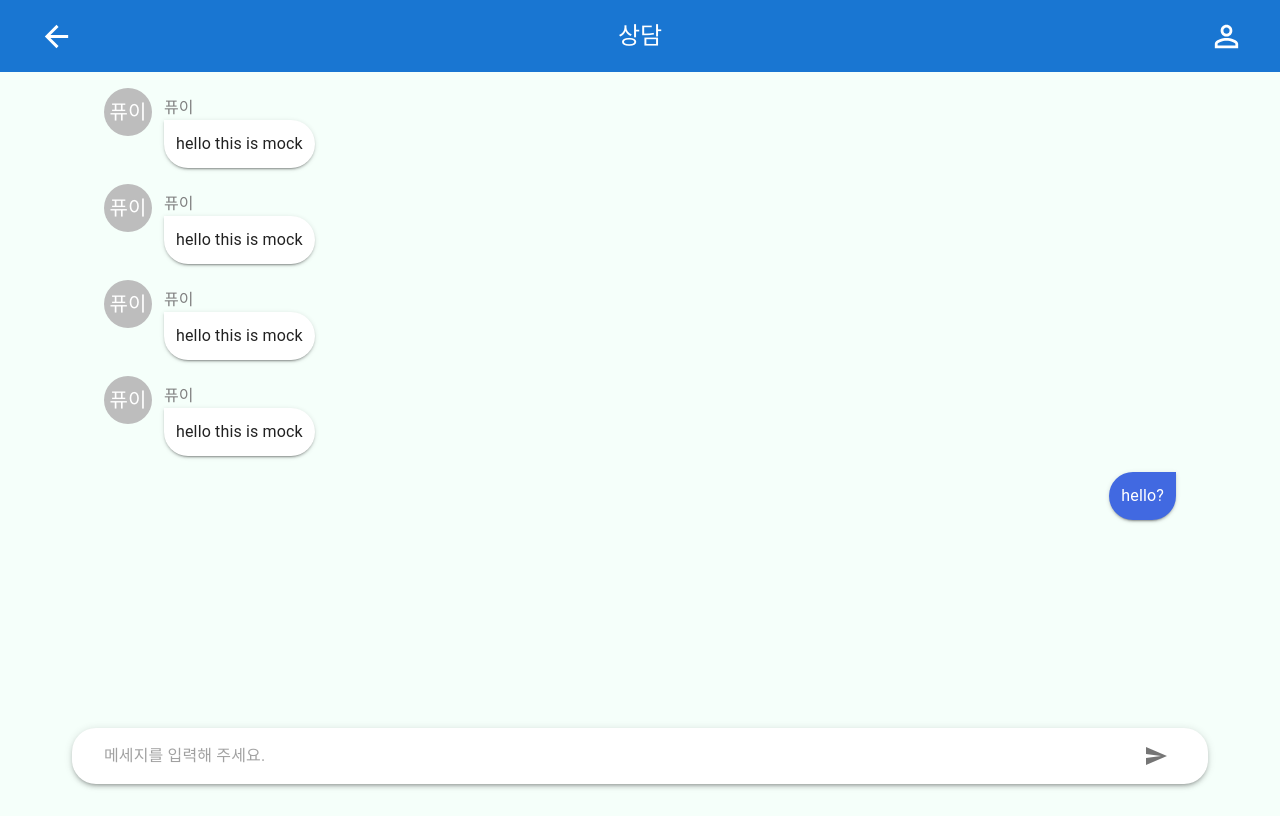
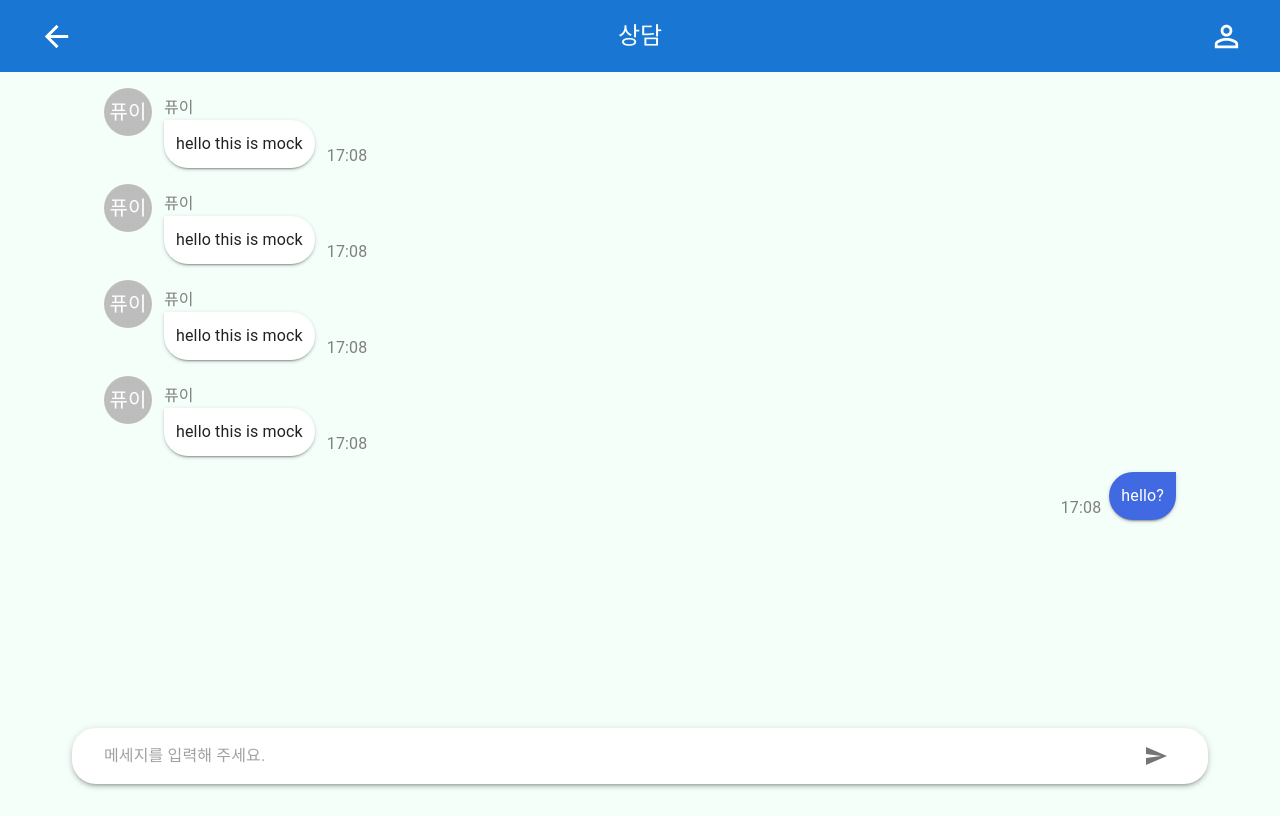
Before and after one commit to PUE-AI-ChatBot/PUE-FE, a Next.js app: page /chat in a window 1280 px wide. Built offline with nearby package versions, Linux system fonts and the light colour scheme; no server answers.

Commit message:
feat : 채팅 메세지 시간 추가
- 메세지 보낸 시간 추가

- moment 라이브러리 사용

- 현재 서버 응답 시간 형식이 안 맞는 문제 있음

```diff
--- a/package.json
+++ b/package.json
@@ -14,6 +14,7 @@
     "@mui/icons-material": "^5.8.4",
     "@mui/material": "^5.10.1",
     "@tailwindcss/forms": "^0.5.2",
+    "moment": "^2.29.4",
     "next": "12.2.5",
     "react": "18.2.0",
     "react-dom": "18.2.0",
--- a/src/application/chat/Adaptor.ts
+++ b/src/application/chat/Adaptor.ts
@@ -1,4 +1,5 @@
 import { Chat } from '@domain/chat/Chat';
+import moment, { Moment } from 'moment';
 
 /**
  * @todo
@@ -11,7 +12,7 @@ interface User {
 
 export interface Message {
   text: string;
-  writeAt?: Date;
+  writeAt: Moment;
   user: User;
 }
 
@@ -27,7 +28,7 @@ export class MessageAdaptor {
   fromText(text: string): Message {
     return {
       text,
-      writeAt: new Date(),
+      writeAt: moment(),
       user: {
         name: 'MOCK',
         photo: 'MOCK',
@@ -39,7 +40,7 @@ export class MessageAdaptor {
     const { message, direction, date, id, userId, userName } = chat.properties;
     return {
       text: message,
-      writeAt: new Date(date),
+      writeAt: date,
       user: {
         name: userName,
         photo: 'MOCK',
@@ -52,7 +53,7 @@ export class MessageAdaptor {
       id: 0,
       userId: 0,
       userName: message.user.name,
-      date: 'MOCK',
+      date: message.writeAt,
       message: message.text,
       direction: 'send',
     });
--- a/src/components/chat/Message.tsx
+++ b/src/components/chat/Message.tsx
@@ -1,10 +1,10 @@
-import React from 'react';
+import React, { memo } from 'react';
 import { Avatar, Box, Paper, Typography } from '@mui/material';
 import { Message } from '@application/chat/Adaptor';
 
 type IMessage = Message;
 
-export const MessageLeft = ({ text }: IMessage) => {
+export const MessageLeft = memo(({ text, writeAt }: IMessage) => {
   return (
     <Box display={'flex'} columnGap={1.5} pt={2}>
       <Avatar sx={{ width: 48, height: 48 }}>퓨이</Avatar>
@@ -22,12 +22,23 @@ export const MessageLeft = ({ text }: IMessage) => {
           <Typography>{text}</Typography>
         </Paper>
       </Box>
+      <Typography color={'gray'} alignItems={'flex-end'} display={'flex'}>
+        {writeAt.isValid() && writeAt.format('HH:mm')}
+      </Typography>
     </Box>
   );
-};
-export const MessageRight = ({ text }: IMessage) => {
+});
+export const MessageRight = memo(({ text, writeAt }: IMessage) => {
   return (
     <Box display={'flex'} justifyContent={'flex-end'}>
+      <Typography
+        color={'gray'}
+        alignItems={'flex-end'}
+        display={'flex'}
+        mx={'0.5rem'}
+      >
+        {writeAt?.format('HH:mm')}
+      </Typography>
       <Box pt={2}>
         <Paper
           elevation={2}
@@ -44,4 +55,4 @@ export const MessageRight = ({ text }: IMessage) => {
       </Box>
     </Box>
   );
-};
+});
--- a/src/domain/chat/Chat.ts
+++ b/src/domain/chat/Chat.ts
@@ -8,6 +8,7 @@
  *
  */
 import { ChatDirection, ChatProperties } from './ChatTypes';
+import { Moment } from 'moment';
 
 export class Chat {
   /**
@@ -17,12 +18,13 @@ export class Chat {
    * @param date 날짜 YYYYMMDDHHMMSS
    * @param id 메세지 id
    * @param userId 유저 id
+   * @param userName 유저 이름
    * @private
    */
   private constructor(
     private readonly message: string,
     private readonly direction: ChatDirection,
-    private readonly date: string,
+    private readonly date: Moment,
     private readonly id: number,
     private readonly userId: number,
     private readonly userName: string,
--- a/src/domain/chat/ChatTypes.ts
+++ b/src/domain/chat/ChatTypes.ts
@@ -1,10 +1,12 @@
+import { Moment } from 'moment';
+
 export type ChatDirection = 'send' | 'receive';
 
 export interface ChatProperties {
   id: number;
   userId: number;
   userName: string;
-  date: string;
+  date: Moment;
   direction: ChatDirection;
   message: string;
 }
--- a/src/infra/chat/ChatApi.ts
+++ b/src/infra/chat/ChatApi.ts
@@ -1,9 +1,10 @@
 import { Chat } from '@domain/chat/Chat';
+import moment from 'moment';
 
 /**
  * @property {string} response 응답 메세지
  * @property {string} day YYYYMMDD
- * @property {number} time 시분 (@todo 현재는 타임스탬프)
+ * @property {string} time HHMMSS
  */
 export interface ChatApiProperty {
   response: string;
@@ -21,7 +22,7 @@ export class ChatApi {
     return Chat.fromProperties({
       message: data.response,
       direction: 'receive',
-      date: data.day,
+      date: moment(data.day + 'T' + data.time),
       id: 0,
       userId: 0,
       userName: 'PUE',
--- a/src/infra/client/SocketClient.ts
+++ b/src/infra/client/SocketClient.ts
@@ -17,10 +17,13 @@ export class SocketClient {
      *   인증 토큰 추가
      */
     this.socket = io(`${process.env.NEXT_PUBLIC_BASE_URL}/realchat`, {
-      transports: ['websocket'],
+      transports: ['websocket', 'polling'],
       upgrade: false,
       forceNew: true,
     });
+    this.socket.on('disconnect', res =>
+      console.warn('Socket 연결이 끊겼습니다 :::', res),
+    );
   }
 
   disconnect() {
--- a/src/utils/mock.ts
+++ b/src/utils/mock.ts
@@ -1,6 +1,8 @@
 import { Message } from '@application/chat/Adaptor';
+import moment from 'moment';
 
 export const MOCK_MESSAGE: Message = {
+  writeAt: moment(),
   text: 'hello this is mock',
   user: {
     name: 'PUE',
@@ -8,6 +10,7 @@ export const MOCK_MESSAGE: Message = {
   },
 };
 export const MOCK_SEND_MESSAGE: Message = {
+  writeAt: moment(),
   text: 'hello?',
   user: {
     name: 'YOU',
```
Also changed, not shown: .eslintrc.json, 1 other file (tests, documents, lock files or other folders).
